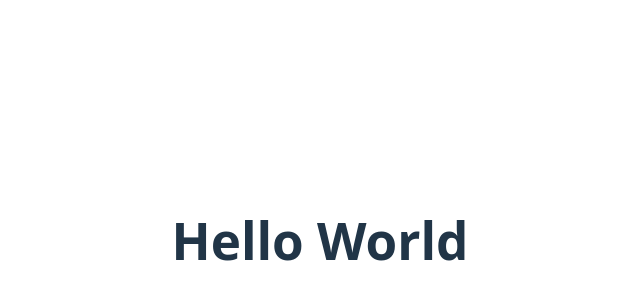
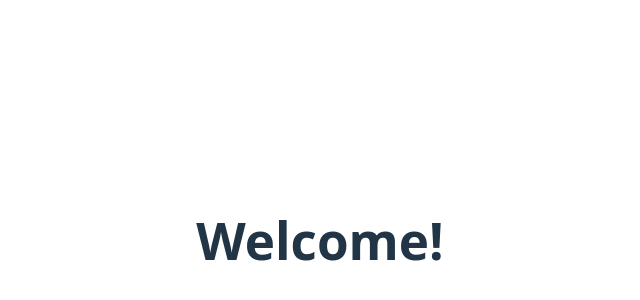
Before and after one commit to Coniferish/react-api, a React (Vite) app: page / in a window 1280 px wide. Shown: the part 160-460 px from the top of the page, without its empty margins (320-960 px from the left). Built offline with nearby package versions, Linux system fonts and the light colour scheme.

Commit message:
init home component and exercises file structure

```diff
--- a/src/App.jsx
+++ b/src/App.jsx
@@ -1,10 +1,11 @@
 import './App.css'
+import Home from './components/Home'
 
 function App() {
 
   return (
     <>
-      <h1>Hello World</h1>
+      <Home/>
     </>
   )
 }
--- /dev/null
+++ b/src/components/Home.jsx
@@ -0,0 +1,7 @@
+export default function Home(){
+    return (
+        <>
+            <h1>Welcome!</h1>
+        </>
+    )
+}
```
Also changed, not shown: src/exercises/01-basic-fetch/Exercise.jsx (added).
